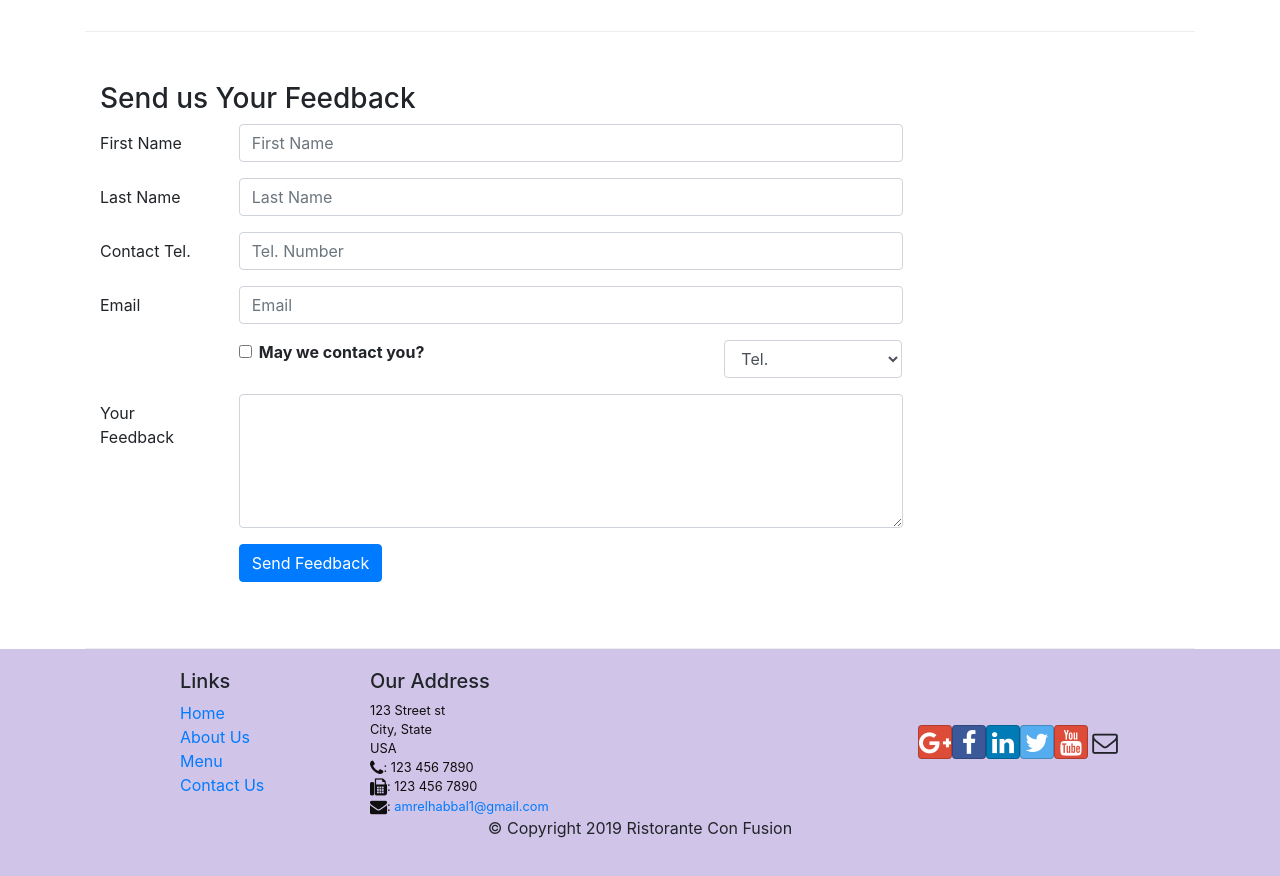
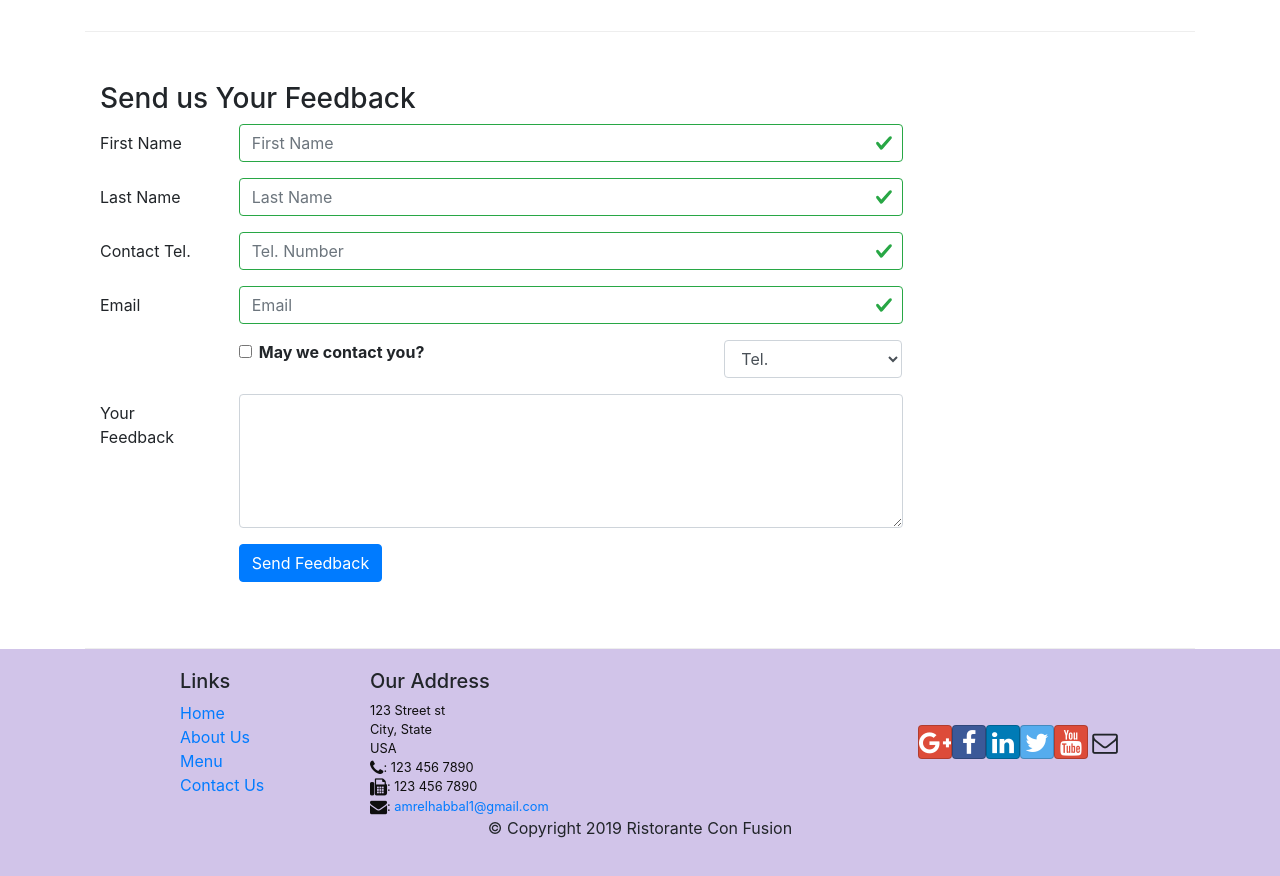
Before and after one commit to webTech75/react-redux, a React (Create React App) app: page /contactus in a window 1280 px wide. Shown: the part 840-1716 px from the top of the page. Built offline with nearby package versions, Linux system fonts and the light colour scheme.

Commit message:
basic form validations

```diff
--- a/src/components/ContactComponent.js
+++ b/src/components/ContactComponent.js
@@ -1,5 +1,5 @@
 import React, { Component } from 'react';
-import { Breadcrumb, BreadcrumbItem, Button, Form, FormGroup, Label, Input, Col } from 'reactstrap';
+import { Breadcrumb, BreadcrumbItem, Button, Form, FormGroup, Label, Input, Col, FormFeedback } from 'reactstrap';
 import { Link } from 'react-router-dom';
 
 export default class Contact extends Component {
@@ -11,7 +11,13 @@
         email: '',
         agree: false,
         contactType: 'Tel.',
-        message: ''
+        message: '',
+        touched: {
+            firstname: false,
+            lastname: false,
+            telnum: false,
+            email: false
+        }
     }
 
     handleInputChange = (e) => {
@@ -24,15 +30,51 @@
         })
     }
 
-    handleSubmit = (e) => {
+    handleSubmit = e => {
         e.preventDefault();
         console.log("form is submitted", JSON.stringify(this.state))
+        console.log(this.state.touched);
 
+    }
+
+    handleBlur = field => e => {
         this.setState({
-           [e.target.name]: ''
+            touched: {...this.state.touched, [field]: true}
         })
     }
+
+    validate = (firstname, lastname, telnum, email) => {
+        const errors = {
+            firstname: '',
+            lastname: '',
+            telnum: '',
+            email: '',
+        };
+
+        if(this.state.touched.firstname && firstname.length < 3) {
+            errors.firstname = "First Name should be >= 3 characters";
+        } else if (this.state.touched.firstname && firstname.length > 10) {
+            errors.firstname = "First Name should be <= 10 characters";
+        } else if (this.state.touched.lastname && lastname.length < 3) {
+            errors.lastname = "Last Name should be >= 3 characters";
+        } else if (this.state.touched.lastname && lastname.length > 10) {
+            errors.lastname = "Last Name should be <= 10 characters";
+        }
+
+        const reg = /^\d+$/;
+        if(this.state.touched.telnum && !reg.test(telnum)) {
+            errors.telnum = "Tel. Number should contain only numbers";
+        }
+
+        if(this.state.touched.email && email.split('').filter(x => x === "@").length !== 1 ) {
+            errors.email = "Email should contain a @";
+        }
+
+        return errors;
+    }
+
     render() {
+        const errors = this.validate(this.state.firstname, this.state.lastname, this.state.telnum, this.state.email)
         return(
             <div className="container">
                 <div className="row">
@@ -82,25 +124,61 @@
                             <FormGroup row>
                                 <Label htmlFor="firstname" md={2}>First Name</Label>
                                 <Col md={10}>
-                                    <Input type="text" id="firstname" name="firstname" placeholder="First Name" value={this.state.firstname} onChange={this.handleInputChange} />
+                                    <Input type="text" id="firstname" name="firstname" placeholder="First Name"
+                                        value={this.state.firstname}
+                                        valid={errors.firstname === ""}
+                                        invalid={errors.firstname !== ""}
+                                        onChange={this.handleInputChange}
+                                        onBlur={this.handleBlur('firstname')}
+                                    />
+                                    <FormFeedback>
+                                        {errors.firstname}
+                                    </FormFeedback>
                                 </Col>
                             </FormGroup>
                             <FormGroup row>
                                 <Label htmlFor="lastname" md={2}>Last Name</Label>
                                 <Col md={10}>
-                                    <Input type="text" id="lastname" name="lastname" placeholder="Last Name" value={this.state.lastname} onChange={this.handleInputChange} />
+                                    <Input type="text" id="lastname" name="lastname" placeholder="Last Name"
+                                        value={this.state.lastname}
+                                        valid={errors.lastname === ""}
+                                        invalid={errors.lastname !== ""}
+                                        onChange={this.handleInputChange}
+                                        onBlur={this.handleBlur('lastname')}
+                                    />
+                                    <FormFeedback>
+                                        {errors.lastname}
+                                    </FormFeedback>
                                 </Col>
                             </FormGroup>
                             <FormGroup row>
                                 <Label htmlFor="telnum" md={2}>Contact Tel.</Label>
                                 <Col md={10}>
-                                    <Input type="tel" id="telnum" name="telnum" placeholder="Tel. Number" value={this.state.telnum} onChange={this.handleInputChange} />
+                                    <Input type="tel" id="telnum" name="telnum" placeholder="Tel. Number"
+                                        value={this.state.telnum}
+                                        valid={errors.telnum === ""}
+                                        invalid={errors.telnum !== ""}
+                                        onChange={this.handleInputChange}
+                                        onBlur={this.handleBlur('telnum')}
+                                    />
+                                    <FormFeedback>
+                                        {errors.telnum}
+                                    </FormFeedback>
                                 </Col>
                             </FormGroup>
                             <FormGroup row>
                                 <Label htmlFor="email" md={2}>Email</Label>
                                 <Col md={10}>
-                                    <Input type="email" id="email" name="email" placeholder="Email" value={this.state.email} onChange={this.handleInputChange} />
+                                    <Input type="email" id="email" name="email" placeholder="Email"
+                                        value={this.state.email}
+                                        valid={errors.email === ""}
+                                        invalid={errors.email !== ""}
+                                        onChange={this.handleInputChange}
+                                        onBlur={this.handleBlur('email')}
+                                    />
+                                    <FormFeedback>
+                                        {errors.email}
+                                    </FormFeedback>
                                 </Col>
                             </FormGroup>
                             <FormGroup row>
--- a/src/components/DishDetails.js
+++ b/src/components/DishDetails.js
@@ -18,7 +18,7 @@
 
 const RenderComments = ({comments}) => (
     comments != null ? (
-        <div classname="col-12 col-md-5 m-1">
+        <div className="col-12 col-md-5 m-1">
             <h4>Comments</h4>
             <ul className="list-unstyled">
                 {
```
Also changed, not shown: src/components/MainComponent.js (+0 -9 lines).
